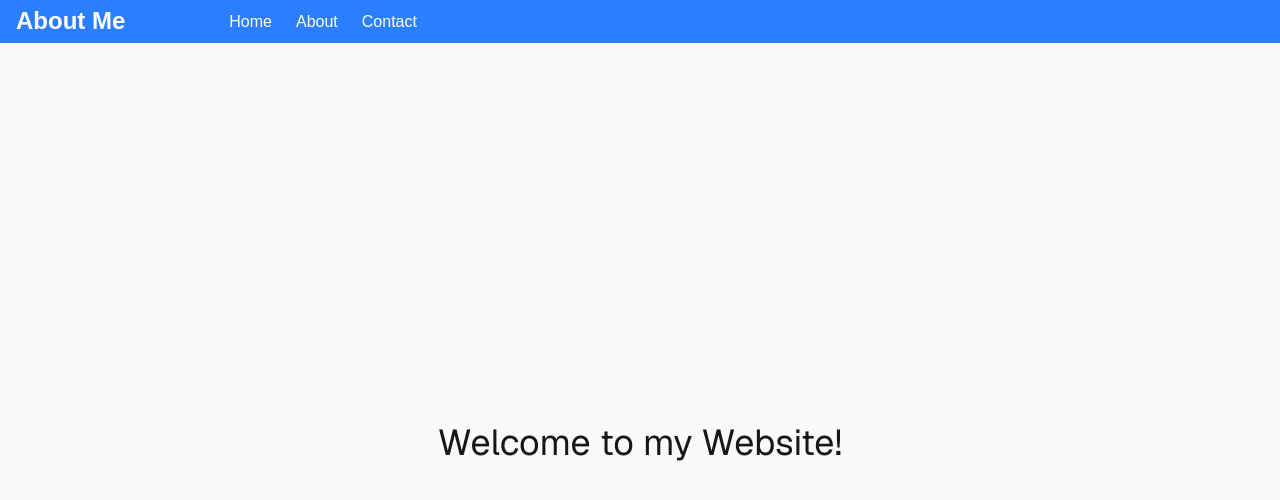
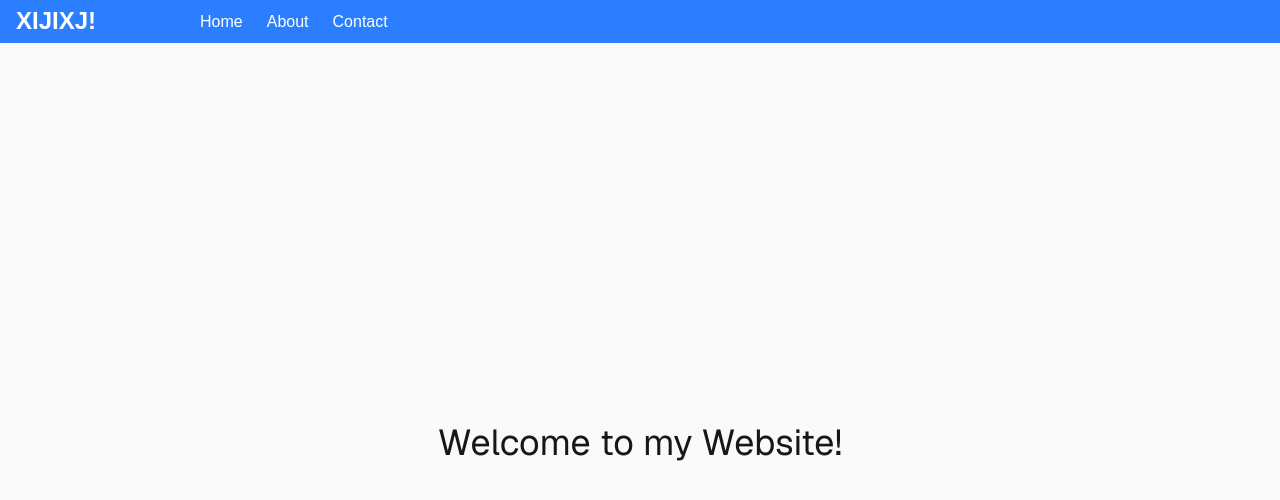
Before and after one commit to Caryariola/CS-2240-Website, a Next.js app: page / in a window 1280 px wide. Shown: the top 500 px of the page. Built offline with nearby package versions, Linux system fonts and the light colour scheme.

Commit message:
added props in header component

```diff
--- a/app/components/headerfooter.tsx
+++ b/app/components/headerfooter.tsx
@@ -1,13 +1,13 @@
 import Link from 'next/link';
 
-export default function Header() {
+export default function Header(props : any) {
     return (
         <>
         <div className="sticky top-0 border-b border-t border-blue-500 bg-blue-500">
             <div className="flex items-center">
                 <div >
                     <span className="text-2xl font-bold text-white p-4 items-center ">
-                        About Me
+                        {props.name}
                     </span>
                 </div>
                 <nav className="ml-20 pt-1 pb-1 mt-1 mb-1">
--- a/app/layout.tsx
+++ b/app/layout.tsx
@@ -28,7 +28,7 @@ export default function RootLayout({
       <body
         className={`${geistSans.variable} ${geistMono.variable} antialiased`}
       >
-        <Header />
+        <Header name={"XIJIXJ!"}/>
         {children}
       </body>
     </html>
```
